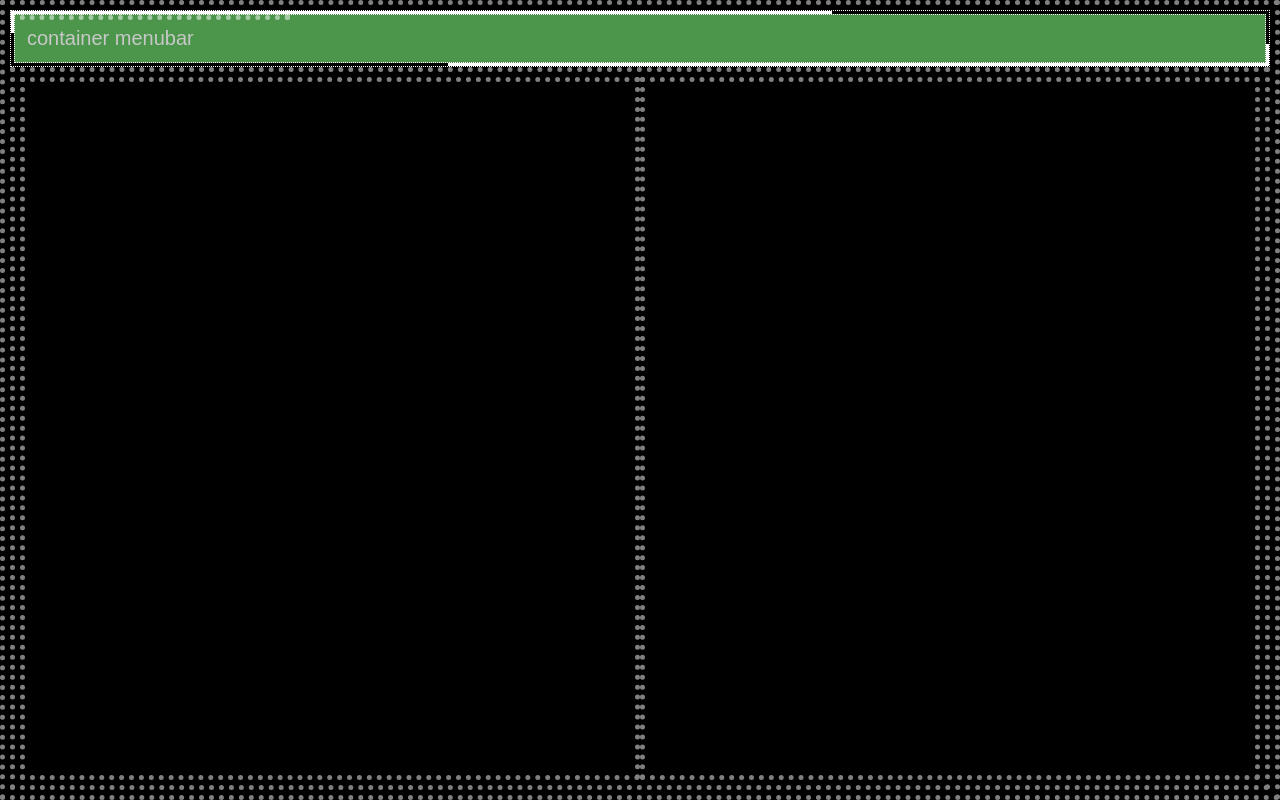
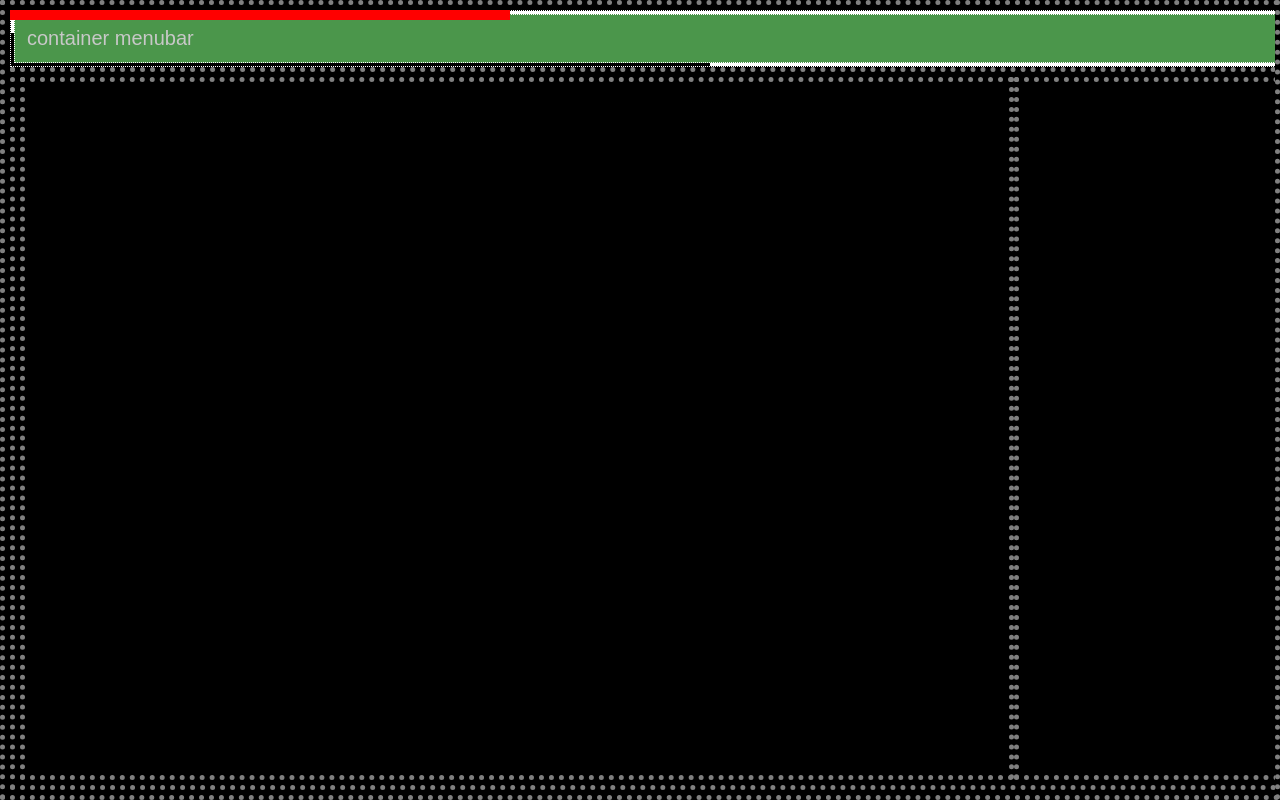
Before and after one commit to SinixND/game_of_life, a PHP site: page / in a window 1280 px wide. Run offline with PHP 8.4, Linux system fonts and the light colour scheme.

Commit message:
rework layout

```diff
--- a/index.html
+++ b/index.html
@@ -4,7 +4,9 @@
 <head>
   <!-- DEBUG CONSOLE -><script src="./mobileConsole/hnl.mobileconsole.js"></script> -->
   <meta charset="UTF-8">
+  <!--
   <meta name="viewport" container="width=device-width, initial-scale=1.0">
+  -->
   <link rel="shortcut icon" href="#"><!-- for favicon error -->
   <title>Div2 build calculator</title>
   <!-- .css - files -->
@@ -197,7 +199,7 @@
   <!--
   -->
     <div id="ref100px"
-    style="position: fixed; background-color: var(--c0); border: var(--bWeightTemp) dotted var(--cTemp); top: 10px; left: 10px; height: 10px; width: 280px"></div>
+    style="position: fixed; background-color: var(--c0); border: var(--bWeightTemp) solid red; top: 10px; left: 10px; height: 10px; width: var(--widthMin)"></div>
   <!--
     -->
 </body>
--- a/style.css
+++ b/style.css
@@ -6,7 +6,7 @@
   --bWeightTemp: 5px;
 
   /* min panel size */
-  --widthMin: 280px;
+  --widthMin: 100em;
   --heightMin: var(--txtBase);
 
   /* border properties */
```
